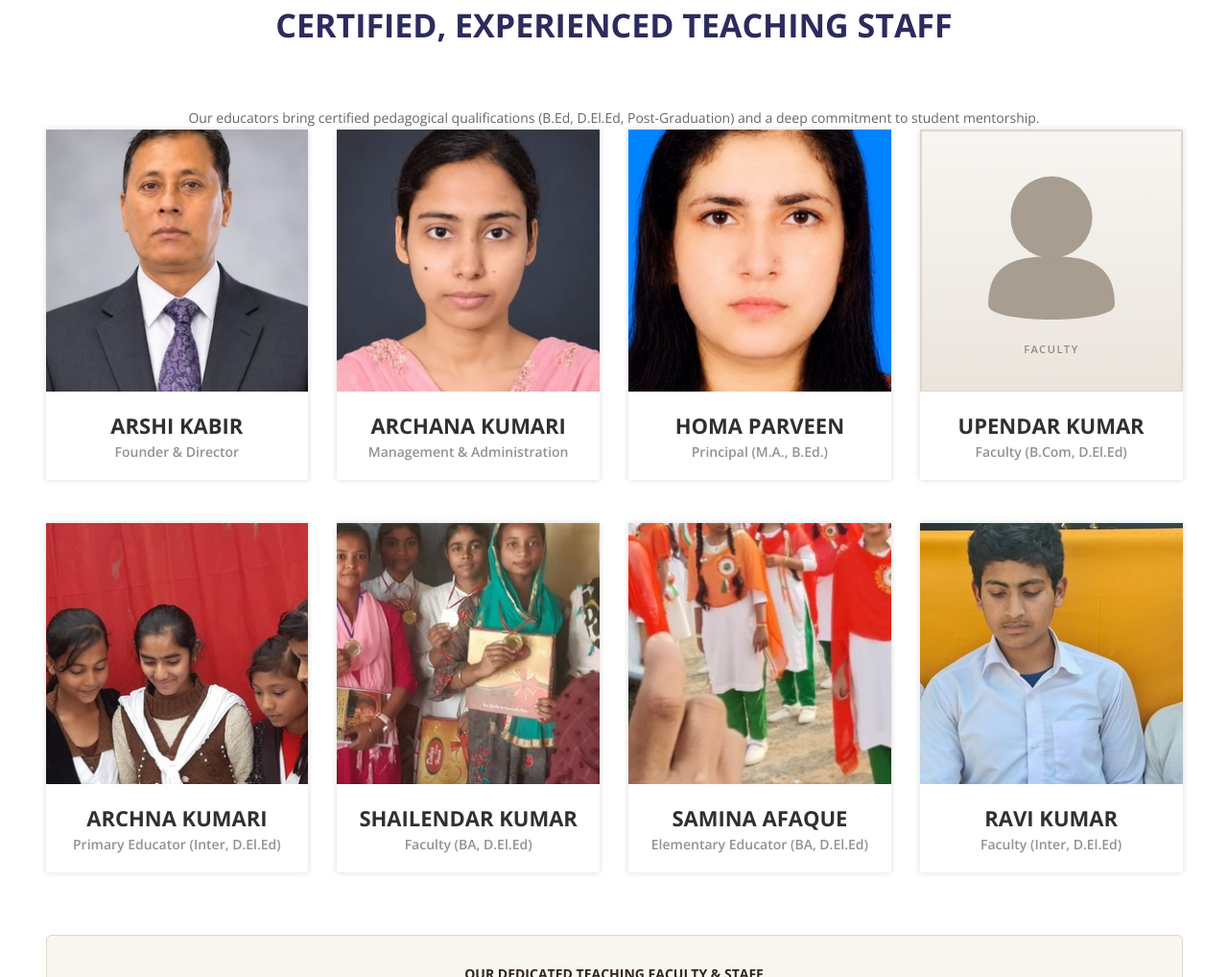
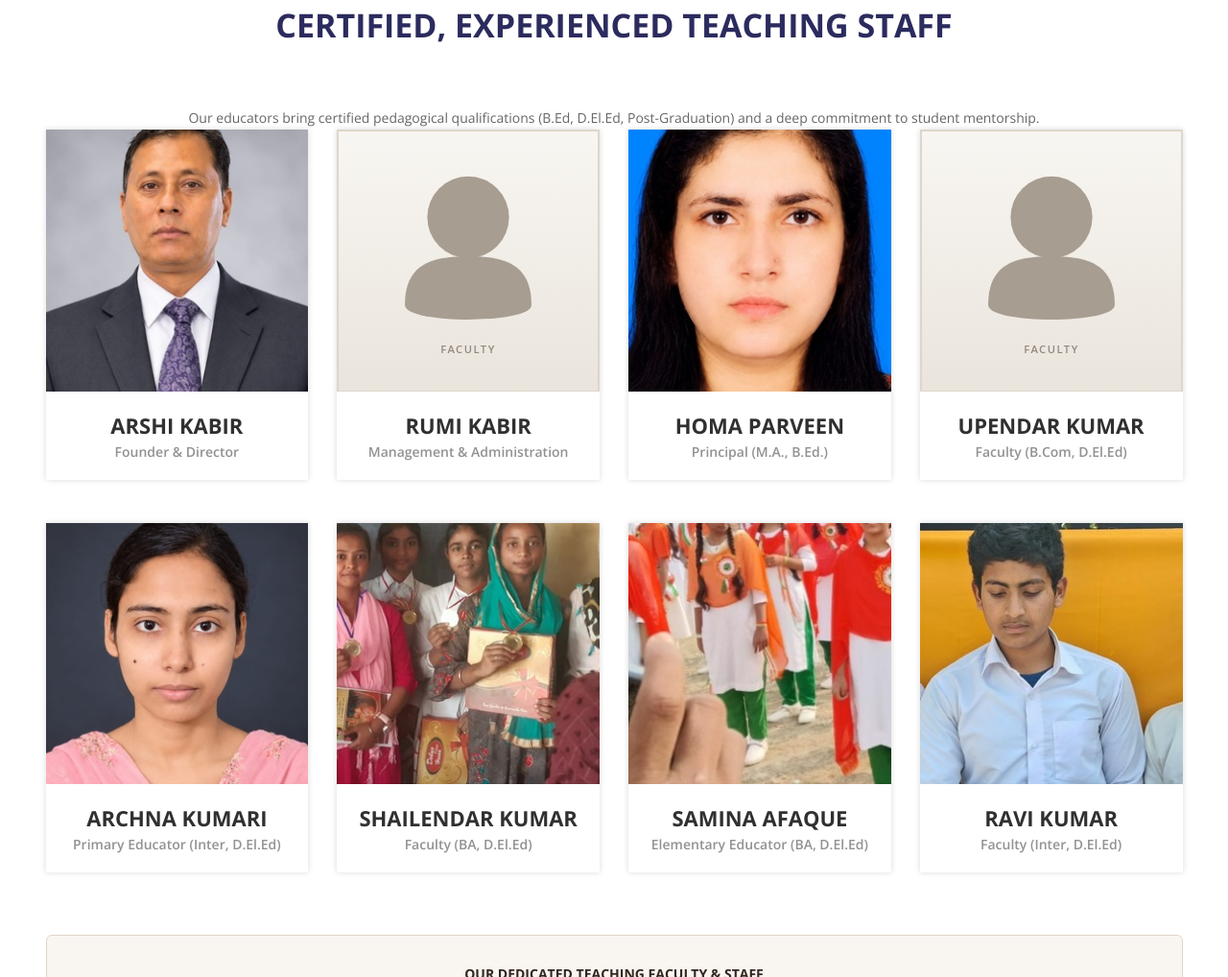
Before and after one commit to geniesoft111-png/idealpublicschool, a plain HTML site: page teacher.html in a window 1280 px wide. Shown: the part 748-1766 px from the top of the page at 96% size. Drawn offline with nearby package versions, Linux system fonts and the light colour scheme; a script that the page names is missing.

Commit message:
Restore Rumi Kabir to Management & Administration with default avatar; assign authentic photo to Archna Kumari

```diff
--- a/teacher.html
+++ b/teacher.html
@@ -171,10 +171,10 @@
                     <div class="col-lg-3 col-md-6">
                         <div class="single-teacher mb-45">
                             <div class="single-teacher-img">
-                                <a href="about.html"><img src="img/teacher/archana-kumari.jpg" alt="Archana Kumari"></a>
+                                <a href="about.html"><img src="img/teacher/default-avatar.svg" alt="Rumi Kabir"></a>
                             </div>
                             <div class="single-teacher-content text-center">
-                                <h2><a href="about.html">Archana Kumari</a></h2>
+                                <h2><a href="about.html">Rumi Kabir</a></h2>
                                 <h4>Management &amp; Administration</h4>
                                 <ul>
                                     <li><a href="#"><i class="fa fa-facebook"></i></a></li>
@@ -219,7 +219,7 @@
                     <div class="col-lg-3 col-md-6">
                         <div class="single-teacher mb-45">
                             <div class="single-teacher-img">
-                                <img src="img/teacher/teacher5.jpg" alt="Archna Kumari">
+                                <img src="img/teacher/archna-kumari.jpg" alt="Archna Kumari">
                             </div>
                             <div class="single-teacher-content text-center">
                                 <h2>Archna Kumari</h2>
```
Also changed, not shown: about.html (+3 -3 lines), assets/images/leadership/archna-kumari.jpg (renamed from assets/images/leadership/archana-kumari.jpg), img/teacher/archna-kumari.jpg (renamed from img/teacher/archana-kumari.jpg), img/teacher/teacher5.jpg (deleted), 1 other file.
